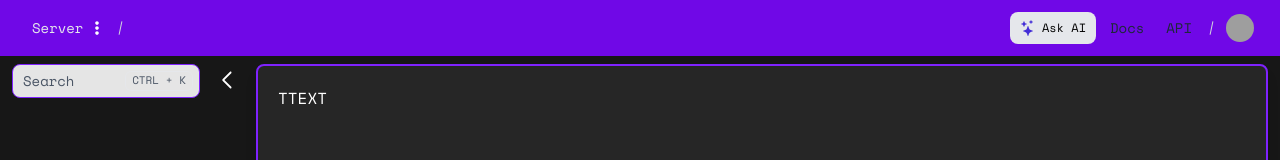
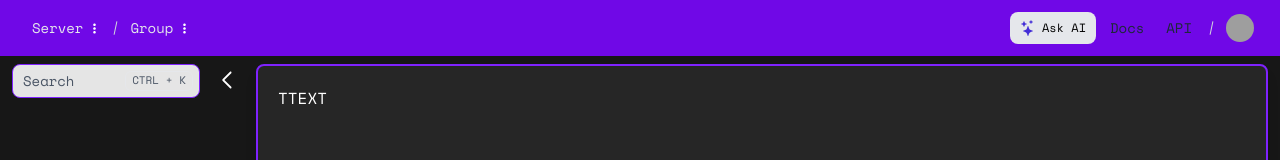
Before and after one commit to EchoNowProject/Frontend, a React (Vite) app: page /home in a window 1280 px wide. Shown: the top 160 px of the page. Built offline with nearby package versions, Linux system fonts and the light colour scheme; no server answers; grey boxes are pictures that could not be loaded.

Commit message:
16 - FEAT - Cambios clase

```diff
--- a/src/icons/MenuMeatballs1.tsx
+++ b/src/icons/MenuMeatballs1.tsx
@@ -3,8 +3,8 @@ import React from 'react';
 export default function MenuMeatballs1() {
   return (
     <svg
-      width="20"
-      height="20"
+      width="15"
+      height="15"
       viewBox="0 0 24 24"
       fill="none"
       xmlns="http://www.w3.org/2000/svg"
--- a/src/pages/Home/Home.tsx
+++ b/src/pages/Home/Home.tsx
@@ -17,11 +17,9 @@ export default function Home() {
 
               {/* Separador */}
 
-              <li className="inline-flex items-center relative text-white pe-1.5 last:pe-0 last:after:hidden after:absolute after:top-1/2 after:end-0 after:inline-block after:w-px after:h-3.5 after:bg-neutral-700 after:rounded-full after:-translate-y-1/2 after:rotate-12"></li>
-
               {/* ------------------------ Grupos (optional) ------------------------*/}
 
-              {/* <Group /> */}
+              <Group />
             </ul>
 
             <ul className="flex flex-row items-center gap-x-3 ms-auto">
--- a/src/pages/Home/components/Groups/Group.tsx
+++ b/src/pages/Home/components/Groups/Group.tsx
@@ -1,35 +1,27 @@
-import React from 'react';
+import React, { useState } from 'react';
+import { MenuMeatballs1 } from '@icons/index';
 
 export default function Group() {
+  const [open, setOpen] = useState<boolean>(false);
+
   return (
     <>
-      <li className="inline-flex items-center relative text-gray-200 pe-1.5 last:pe-0 last:after:hidden after:absolute after:top-1/2 after:end-0 after:inline-block after:w-px after:h-3.5 after:bg-gray-300 after:rounded-full after:-translate-y-1/2 after:rotate-12 dark:text-neutral-200 dark:after:bg-neutral-700">
+      <li className="inline-flex items-center relative text-gray-200 pe-1.5 last:pe-0 last:after:hidden after:absolute after:top-1/2 after:end-0 after:inline-block after:w-px after:h-3.5 after:bg-gray-300 after:rounded-full after:-translate-y-1/2 after:rotate-12">
         <div className="inline-flex justify-center w-full">
-          <div className="relative inline-flex w-full">
+          <div className="relative inline-flex">
+            <div className="flex justify-center">
               <button
                 type="button"
-              className="py-1 px-2 min-h-8 flex items-center gap-x-1 font-medium text-sm text-gray-800 rounded-lg hover:bg-gray-200 focus:outline-none focus:bg-gray-200 dark:text-neutral-200 dark:hover:bg-neutral-800 dark:focus:bg-neutral-800"
+                className="p-2 flex items-center gap-x-1 font-medium text-sm rounded-lg hover:bg-violet-900 focus:outline-none text-gray-200"
                 aria-label="Dropdown"
               >
-              Canales
-              <svg
-                className="shrink-0 size-3.5"
-                xmlns="http://www.w3.org/2000/svg"
-                width="24"
-                height="24"
-                viewBox="0 0 24 24"
-                fill="none"
-                stroke="currentColor"
-                strokeWidth="2"
-                strokeLinecap="round"
-                strokeLinejoin="round"
-              >
-                <path d="m7 15 5 5 5-5" />
-                <path d="m7 9 5-5 5 5" />
-              </svg>
+                Group
+                <MenuMeatballs1 />
               </button>
+            </div>
 
-            {/* <div className="w-64 transition-[opacity,margin] duration opacity-100 z-20 bg-white border border-gray-200 rounded-xl shadow-xl dark:bg-neutral-900 dark:border-neutral-700">
+            {open && (
+              <div className="w-64 transition-[opacity,margin] duration opacity-100 z-20 bg-white border border-gray-200 rounded-xl shadow-xl dark:bg-neutral-900 dark:border-neutral-700">
                 <div className="p-1">
                   <span className="block pt-2 pb-2 ps-2.5 text-sm text-gray-500 dark:text-neutral-500">
                     Canales (1)
@@ -87,7 +79,8 @@ export default function Group() {
                     Añadir Canal
                   </button>
                 </div>
-            </div> */}
+              </div>
+            )}
           </div>
         </div>
       </li>
--- a/src/pages/Home/components/Server/Server.tsx
+++ b/src/pages/Home/components/Server/Server.tsx
@@ -12,7 +12,7 @@ export default function Server() {
             <div className="flex justify-center">
               <button
                 type="button"
-                className="p-2 flex items-center gap-x-1 font-medium text-sm rounded-lg hover:bg-gray-200 focus:outline-none focus:bg-gray-200 text-gray-200"
+                className="p-2 flex items-center gap-x-1 font-medium text-sm rounded-lg hover:bg-violet-900 focus:outline-none text-gray-200"
                 aria-label="Dropdown"
               >
                 Server
```
Lines whose indentation alone changed are shown as unchanged.
